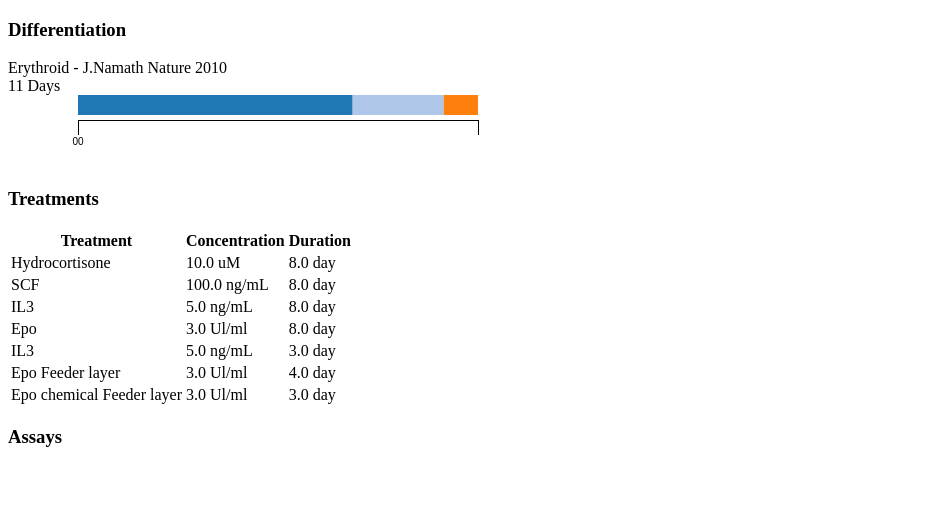
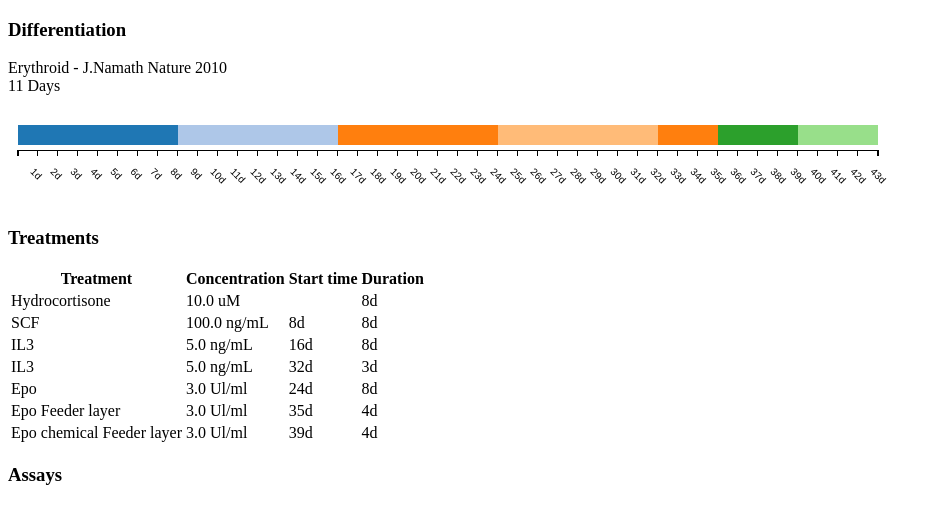
Before and after one commit to denisemauldin/timeline, a plain HTML site: page index.html in a window 1280 px wide. Shown: the whole page, without its empty margins (0-940 px from the left). Drawn offline with nearby package versions, Linux system fonts and the light colour scheme.

Commit message:
Linear timeline with overlapping flags

```diff
--- a/d3-timeline.js
+++ b/d3-timeline.js
@@ -32,6 +32,7 @@
 				stacked = false,
 				rotateTicks = false,
 				timeIsRelative = false,
+				timeIsLinear = false,
 				fullLengthBackgrounds = false,
 				itemHeight = 20,
 				itemMargin = 5,
@@ -153,7 +154,11 @@
 				.attr("class", "timeline-label")
 				.attr("transform", "translate(" + labelMargin + "," + rowsDown + ")")
 				.text(hasLabel ? labelFunction(datum.label) : datum.id)
-        .on("click", function (d, i) { click(d, index, datum); });
+				.on("click", function (d, i) {
+					let point = d3.mouse(this);
+					gParent.append("rect").attr("id", "clickpoint").attr("x", point[0]).attr("width", 10).attr("height", itemHeight);
+					click(d, index, datum, point, xScale.invert(point[0]));
+				});
 		};
 
 		function timeline (gParent) {
@@ -222,16 +227,63 @@
 
 			var scaleFactor = (1/(ending - beginning)) * (width - margin.left - margin.right);
 
+			formatDays = function(d) {
+					var days = Math.floor(d / 86400),
+							hours = Math.floor((d - (days * 86400)) / 3600),
+							minutes = Math.floor((d - (days * 86400) - (hours * 3600)) / 60),
+							seconds = d - (days * 86400) - (hours * 3600) - (minutes * 60);
+					var output = '';
+					if (seconds) {
+						output = seconds + 's';
+					}
+					if (minutes) {
+							output = minutes + 'm ' + output;
+					}
+					if (hours) {
+							output = hours + 'h ' + output;
+					}
+					if (days) {
+							output = days + 'd ' + output;
+					}
+					return output;
+			};
+			formatMinutes = function(d) {
+					var hours = Math.floor(d / 3600),
+							minutes = Math.floor((d - (hours * 3600)) / 60),
+							seconds = d - (minutes * 60);
+					var output = seconds + 's';
+					if (minutes) {
+							output = minutes + 'm ' + output;
+					}
+					if (hours) {
+							output = hours + 'h ' + output;
+					}
+					return output;
+			};
+
+			var xScale;
+			var xAxis;
+			if (timeIsLinear) {
+				xScale = d3.scale.linear()
+					.domain([beginning, ending])
+					.range([margin.left, width - margin.right]);
+				xAxis = d3.svg.axis()
+					.scale(xScale)
+					.orient(orient)
+					.tickFormat(formatDays)
+					.tickValues(d3.range(0, ending, 86400));
+			} else {
 				// draw the axis
-      var xScale = d3.time.scale()
+				xScale = d3.time.scale()
 					.domain([beginning, ending])
 					.range([margin.left, width - margin.right]);
 
-      var xAxis = d3.svg.axis()
+				xAxis = d3.svg.axis()
 					.scale(xScale)
 					.orient(orient)
 					.tickFormat(tickFormat.format)
 					.tickSize(tickFormat.tickSize);
+			}
 
 			if (tickFormat.tickValues != null) {
 				xAxis.tickValues(tickFormat.tickValues);
@@ -244,6 +296,8 @@
 				chartData = d;
 				d.forEach( function(datum, index){
 					var data = datum.times;
+					data.forEach( (e) => e.name = datum.name);
+
 					var hasLabel = (typeof(datum.label) != "undefined");
 
 					// issue warning about using id per data set. Ids should be individual to data elements
@@ -291,8 +345,11 @@
 							mouseout(d, i, datum);
 						})
 						.on("click", function (d, i) {
+							console.log("d", d)
 							let point = d3.mouse(this);
-              click(d, index, datum, point);
+							g.append("rect").attr("class", "clickpoint-"+point[0]).attr("x", point[0]).attr("width", 1).attr("height", itemHeight+ margin.top);
+							g.append("text").attr("x", point[0]+2).attr("y", itemHeight).text(d.name)
+							click(d, index, datum, point, xScale.invert(point[0]));
 						})
 						.attr("class", function (d, i) {
 							return datum.class ? "timelineSeries_"+datum.class : "timelineSeries_"+index;
@@ -596,6 +653,11 @@
 			return timeline;
 		};
 
+		timeline.linearTime = function() {
+			timeIsLinear = !timeIsLinear;
+			return timeline;
+		}
+
 		timeline.showBorderLine = function () {
 			showBorderLine = !showBorderLine;
 			return timeline;
--- a/index.html
+++ b/index.html
@@ -23,14 +23,6 @@
 			font-size: 12px;
 		}
 
-    #timeline2 .axis {
-      transform: translate(0px,40px);
-      -ms-transform: translate(0px,40px); /* IE 9 */
-      -webkit-transform: translate(0px,40px); /* Safari and Chrome */
-      -o-transform: translate(0px,40px); /* Opera */
-      -moz-transform: translate(0px,40px); /* Firefox */
-    }
-
 		.coloredDiv {
 			height:20px; width:20px; float:left;
 		}
@@ -38,41 +30,87 @@
 	<script type="text/javascript">
 		window.onload = function() {
 
+			formatDay = function(d) {
+					var days = Math.floor(d / 86400),
+							hours = Math.floor((d - (days * 86400)) / 3600),
+							minutes = Math.floor((d - (days * 86400) - (hours * 3600)) / 60);
+							//seconds = d - (days * 86400) - (hours * 3600) - (minutes * 60);
+					var output = '';
+					//if (seconds) {
+					//	output = seconds + 's';
+					//}
+					if (minutes) {
+							output = minutes + 'm ' + output;
+					}
+					if (hours) {
+							output = hours + 'h ' + output;
+					}
+					if (days) {
+							output = days + 'd ' + output;
+					}
+					return output;
+			};
+
+			// beginning has to be > 0
 			var testData = [
-        {name: "step1", times: [{"starting_time": 0, "ending_time": 135}]},
-        {name: "step2", times: [{"starting_time": 120, "ending_time": 160}, ]},
-        {name: "step3", times: [{"starting_time": 160, "ending_time": 175}]}
+				{name: "Hydrocortisone", times: [{"starting_time": 1, "ending_time": 691201, "concentration": "10.0 uM"}]},  // 0-8 days (8)
+				{name: "SCF", times: [{"starting_time": 691201, "ending_time": 1382401, "concentration": "100.0 ng/mL"}]}, // 8-16 days (8)
+				{name: "IL3", times: [
+					{"starting_time": 1382401, "ending_time": 2073601, "concentration": "5.0 ng/mL"},  // 16-24 days (8)
+					{"starting_time": 2764801, "ending_time": 3024001, "concentration": "5.0 ng/mL"},   // 32-35 days, (3) after Epo
+				]}, // 8 days, 3 days
+				{name: "Epo", times: [{"starting_time": 2073601, "ending_time": 2764801, "concentration": "3.0 Ul/ml"}]}, // 24-32 days (8)
+				{name: "Epo Feeder layer", times: [{"starting_time": 3024001, "ending_time": 3369601, "concentration": "3.0 Ul/ml"}]},  // 35-39 days (4)
+				{name: "Epo chemical Feeder layer", times: [{"starting_time": 3369601, "ending_time": 3715201, "concentration": "3.0 Ul/ml"}]}  // 39-43 days (4)
 			];
 
-      var width = 500;
+			var width = 900;
 
+			function secondFormat(num) {
+				var h = Math.floor( num / 3600 );
+				var m = Math.floor((num - h * 3600) / 60 );
+				var s = num - (h * 3600 + m * 60);
+				return ( h < 10 ? "0" + h : h ) + ":" + ( m < 10 ? "0" + m : m ) + ":" + ( s < 10 ? "0" + s : s );
+			}
 			function timelineHover() {
 				var chart = d3.timeline()
-          .relativeTime()
-          .tickFormat({
-            format: function(d) { return d3.time.format("%M")(d) },
-            tickTime: d3.time.minutes,
-            tickInterval: 15,
-            tickSize: 15,
-          })
-          .margin({left:70, right:30, top:0, bottom:0})
+					.linearTime()
+					// .tickFormat({
+					// 	format: d3.time.format("%I"),
+					// 	tickTime: d3.time.days,
+					// 	tickInterval: 1,
+					// 	tickSize: 1,
+					// })
+/*          .tickFormat({
+						//format: function(d) { return d3.time.format("%H:%M:%S")(d) },
+						format: (d) => {
+							console.log("format d ", d);
+							secondFormat(d);
+						}
+						*/
+	//          tickTime: d3.time.days,
+	//          tickInterval: 86400,
+	//          tickSize: 1,
+					//})
+					.margin({left:10, right:30, top:30, bottom:0})
 					.hover(function (d, i, datum) {
 					// d is the current rendering object
 					// i is the index during d3 rendering
 					// datum is the id object
 						var div = $('#hoverRes');
 						var colors = chart.colors();
-            div.find('.coloredDiv').css('background-color', colors(i))
+						div.find('.coloredDiv').css('background-color', colors(i));
 						div.find('#name').text(datum.name);
 					})
-          .click(function (d, i, datum, point) {
-            console.log("timelineHover", datum.name);
-            console.log("point", point)
-            $("#assays").append("<div>\
-            <label>Assay Type:</label><select><option value=\"dnase\">DNAseSeq</option><option value=\"rnase\">RNASeq</option></select> \
-            <label>Assay Timepoint:</label><span>"+ d3.round(point[0]) + "</span> \
-            </div>");
-          });
+					.click(function (d, i, datum, point, duration) {
+						//let
+						$("#assays").append("<tr>\
+						<td><label>Step:</label><span>" + datum.name + "</span></td>\
+						<td><label>Assay Type:</label><select><option value=\"dnase\">DNAseSeq</option><option value=\"rnase\">RNASeq</option></select></td>\
+						<td><label>Assay Timepoint:</label><input type=\"text\" value=\""+ formatDay(d3.round(duration)) + "\"></input></td>\
+						</tr>");
+					})
+					.rotateTicks(45);
 
 				var svg = d3.select("#timeline").append("svg").attr("width", width)
 					.datum(testData).call(chart);
@@ -80,6 +118,25 @@
 
 			timelineHover();
 
+		function createTable() {
+				var table = $("<tbody></tbody>");
+				for (var i = 0; i < testData.length; i++ ){
+					var step = testData[i];
+					var times = testData[i]['times'];
+					for (var j = 0; j < times.length; j++ ) {
+						var $line = $("<tr></tr>");
+						$line.append($("<td></td>").html(step.name));
+						$line.append($("<td></td>").html(times[j].concentration));
+						$line.append($("<td></td>").html(formatDay(times[j].starting_time)));
+						$line.append($("<td></td>").html(formatDay(times[j].ending_time - times[j].starting_time)));
+						table.append($line);
+					}
+				}
+
+				return table;
+		}
+
+			$("#treatments").append(createTable());
 		}
 	</script>
 </head>
@@ -99,63 +156,22 @@
 	</div>
 	<div id="steps">
 		<h3>Treatments</h3>
-	  <table>
+		<table id="treatments">
 			<thead>
 				<tr>
 				<th>Treatment</th>
 				<th>Concentration</th>
+				<th>Start time</th>
 				<th>Duration</th>
 				</tr>
 			</thead>
-		  <tbody>
-			  <tr>
-					<td>Hydrocortisone</td>
-					<td>10.0 uM</td>
-					<td>8.0 day</td>
-			 </tr>
-       <tr>
-         <td>SCF</td>
-         <td>100.0 ng/mL</td>
-         <td>8.0 day</td>
-      </tr>
-
-      <tr>
-        <td>IL3</td>
-        <td>5.0 ng/mL</td>
-        <td>8.0 day</td>
-     </tr>
-
-     <tr>
-       <td>Epo</td>
-       <td>3.0 Ul/ml</td>
-       <td>8.0 day</td>
-    </tr>
-    <tr>
-      <td>IL3</td>
-      <td>5.0 ng/mL</td>
-      <td>3.0 day</td>
-   </tr>
-
-    <tr>
-      <td>Epo Feeder layer</td>
-      <td>3.0 Ul/ml</td>
-      <td>4.0 day</td>
-   </tr>
-
-   <tr>
-     <td>Epo chemical Feeder layer</td>
-     <td>3.0 Ul/ml</td>
-     <td>3.0 day</td>
-  </tr>
-
-		  </tbody>
 		</table>
 
 	</div>
 	<div>
 		<h3>Assays</h3>
-  <div id="assays">
-  </div>
+	<table id="assays">
+	</table>
 	</div>
 
 </body>
```
Lines whose indentation alone changed are shown as unchanged.
